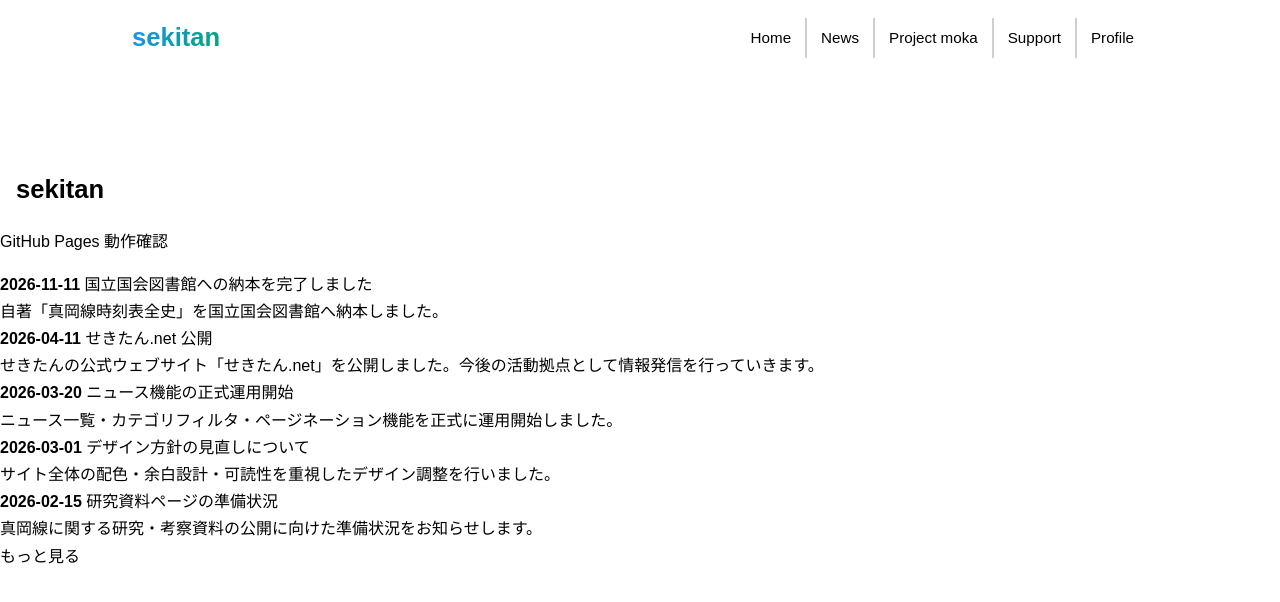
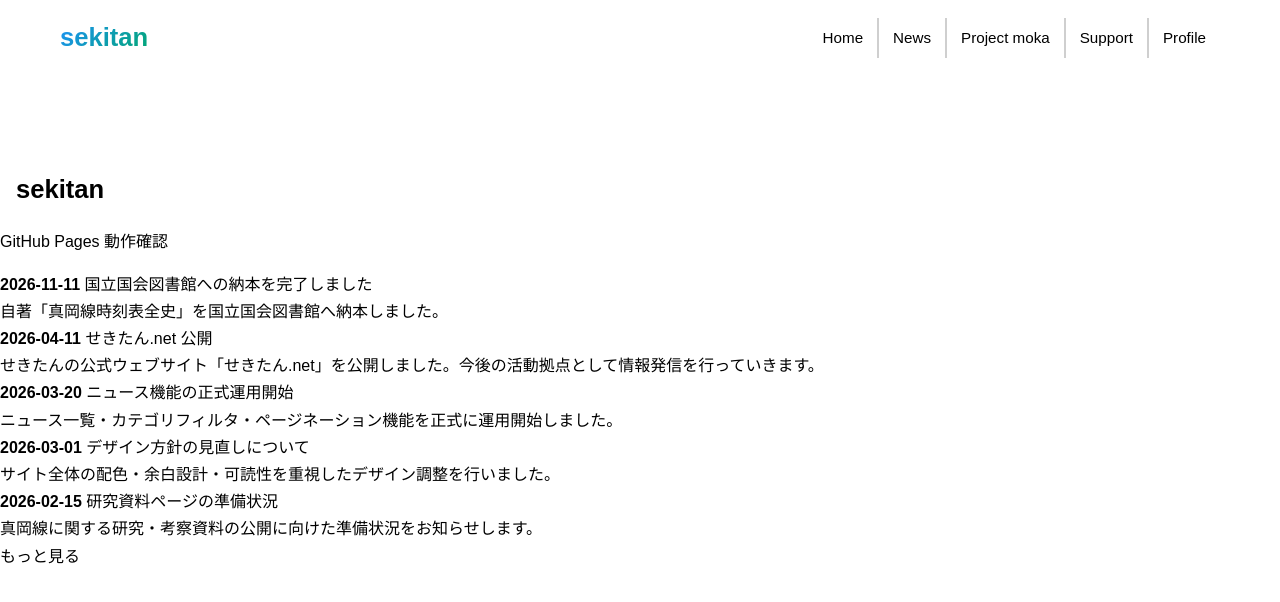
Before and after one commit to sekitan1266/sekitan-hp, a plain HTML site: page index.html in a window 1280 px wide. Drawn offline with Linux system fonts and the light colour scheme.

Commit message:
Add files via upload

```diff
--- a/css/style_header.css
+++ b/css/style_header.css
@@ -17,9 +17,9 @@ main {
 }
 
 #site-header .header-inner {
-  max-width: 1024px;
+  max-width: 1200px;
   margin: 0 auto;
-  padding: 16px 4px;
+  padding: 16px 20px;
 
   display: flex;
   align-items: center;
```
